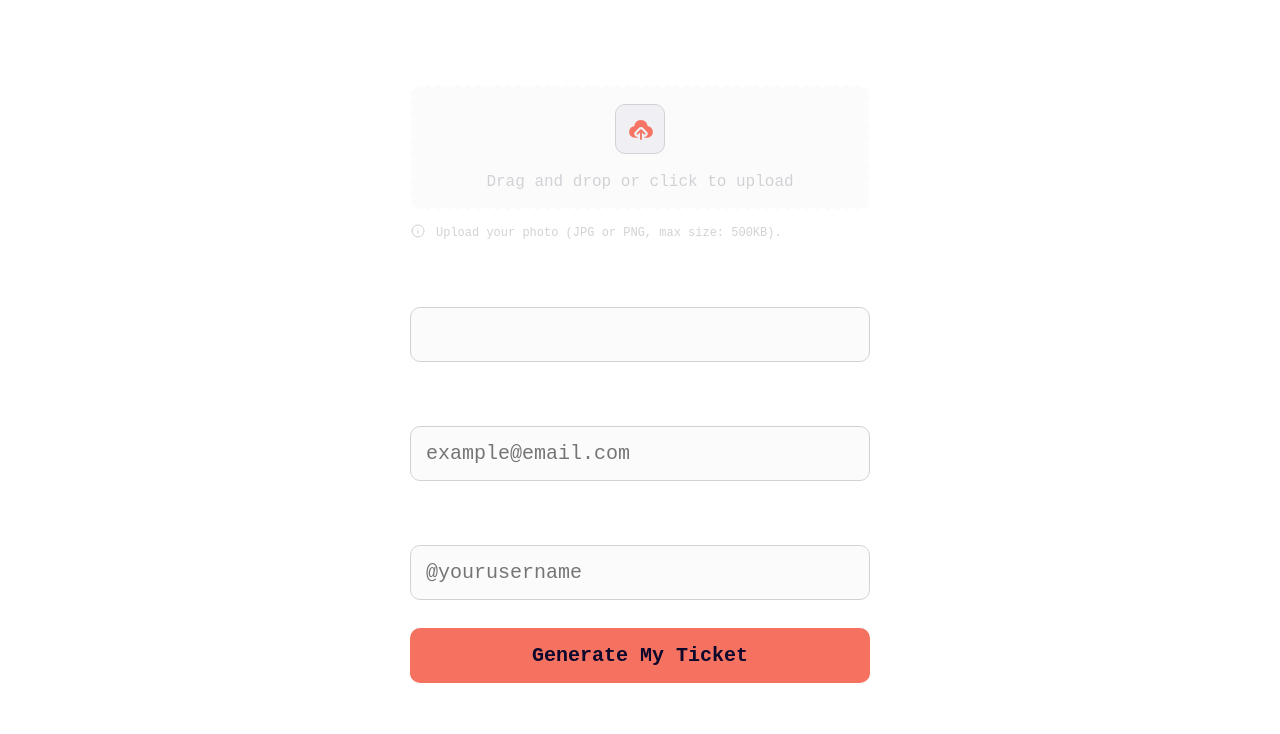
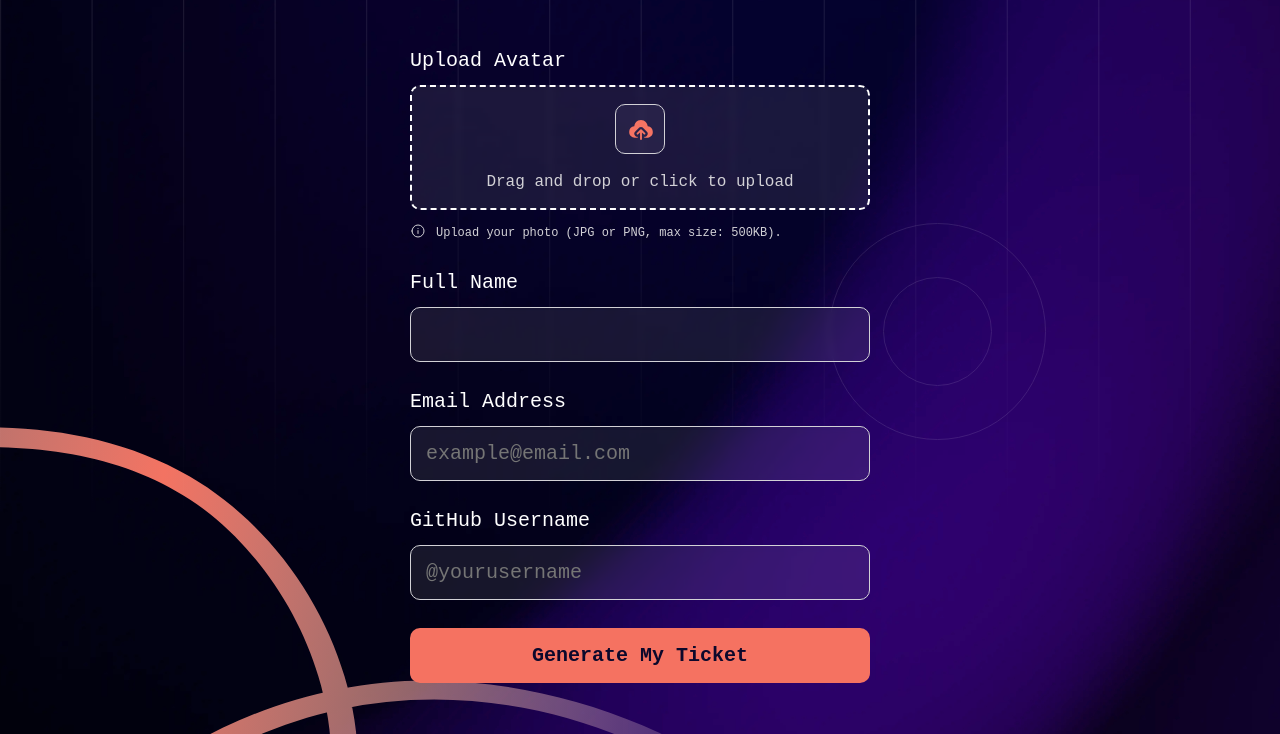
Before and after one commit to 0566-nguyenhaiphong/conference-ticket-generator, a plain HTML site: page index.html in a window 1280 px wide. Shown: the part 341-1075 px from the top of the page. Drawn offline with Linux system fonts and the light colour scheme; the site is published under a folder, as on GitHub Pages, so addresses that start at the root find nothing.

Commit message:
update src

```diff
--- a/style.css
+++ b/style.css
@@ -19,12 +19,12 @@ h1, h2, h3, button, p{
     width: 100vw;
     min-height: 100vh;
     background-image:
-        url("/assets/images/pattern-lines.svg"),
-        url("/assets/images/pattern-circle.svg"),
-        url("/assets/images/pattern-circle.svg"),
-        url("/assets/images/pattern-squiggly-line-top.svg"),
-        url("/assets/images/pattern-squiggly-line-bottom-desktop.svg"),
-        url("/assets/images/background-desktop.png");
+        url("./assets/images/pattern-lines.svg"),
+        url("./assets/images/pattern-circle.svg"),
+        url("./assets/images/pattern-circle.svg"),
+        url("./assets/images/pattern-squiggly-line-top.svg"),
+        url("./assets/images/pattern-squiggly-line-bottom-desktop.svg"),
+        url("./assets/images/background-desktop.png");
     background-size:
         cover,
         auto,
@@ -203,12 +203,12 @@ input{
 @media(max-width: 375px){
     .main{
         background-image:
-        url("/assets/images/pattern-lines.svg"),
-        url("/assets/images/pattern-circle.svg"),
-        url("/assets/images/pattern-circle.svg"),
-        url("/assets/images/pattern-squiggly-line-top.svg"),
-        url("/assets/images/pattern-squiggly-line-bottom-mobile-tablet.svg"),
-        url("/assets/images/background-mobile.png");
+        url("./assets/images/pattern-lines.svg"),
+        url("./assets/images/pattern-circle.svg"),
+        url("./assets/images/pattern-circle.svg"),
+        url("./assets/images/pattern-squiggly-line-top.svg"),
+        url("./assets/images/pattern-squiggly-line-bottom-mobile-tablet.svg"),
+        url("./assets/images/background-mobile.png");
     background-size:
         cover,
         auto,
--- a/ticket/style.css
+++ b/ticket/style.css
@@ -12,12 +12,12 @@ h1, h2, h3, p{
     width: 100vw;
     min-height: 100vh;
     background-image:
-        url("/assets/images/pattern-lines.svg"),
-        url("/assets/images/pattern-circle.svg"),
-        url("/assets/images/pattern-circle.svg"),
-        url("/assets/images/pattern-squiggly-line-top.svg"),
-        url("/assets/images/pattern-squiggly-line-bottom-desktop.svg"),
-        url("/assets/images/background-desktop.png");
+        url("./assets/images/pattern-lines.svg"),
+        url("./assets/images/pattern-circle.svg"),
+        url("./assets/images/pattern-circle.svg"),
+        url("./assets/images/pattern-squiggly-line-top.svg"),
+        url("./assets/images/pattern-squiggly-line-bottom-desktop.svg"),
+        url("./assets/images/background-desktop.png");
     background-size:
         cover,
         auto,
@@ -162,12 +162,12 @@ h1, h2, h3, p{
 @media(max-width: 375px){
     .main{
         background-image:
-        url("/assets/images/pattern-lines.svg"),
-        url("/assets/images/pattern-circle.svg"),
-        url("/assets/images/pattern-circle.svg"),
-        url("/assets/images/pattern-squiggly-line-top.svg"),
-        url("/assets/images/pattern-squiggly-line-bottom-mobile-tablet.svg"),
-        url("/assets/images/background-mobile.png");
+        url("./assets/images/pattern-lines.svg"),
+        url("./assets/images/pattern-circle.svg"),
+        url("./assets/images/pattern-circle.svg"),
+        url("./assets/images/pattern-squiggly-line-top.svg"),
+        url("./assets/images/pattern-squiggly-line-bottom-mobile-tablet.svg"),
+        url("./assets/images/background-mobile.png");
     background-size:
         cover,
         auto,
```
